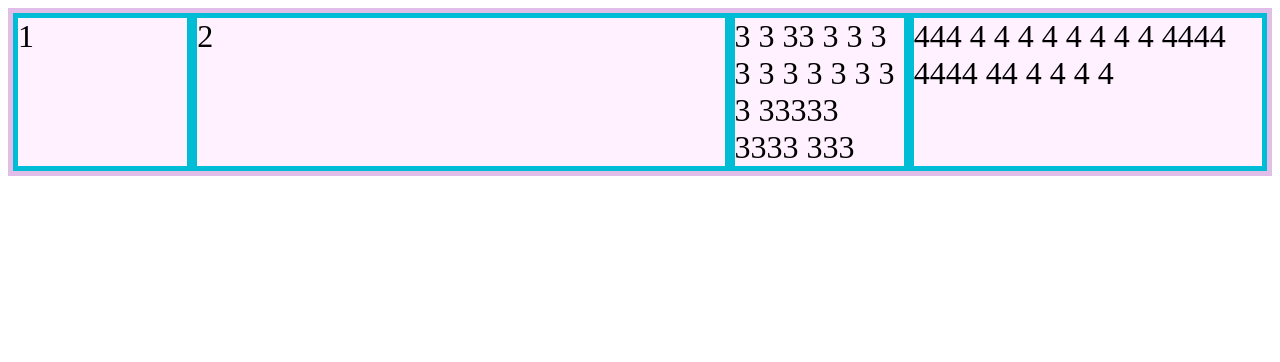
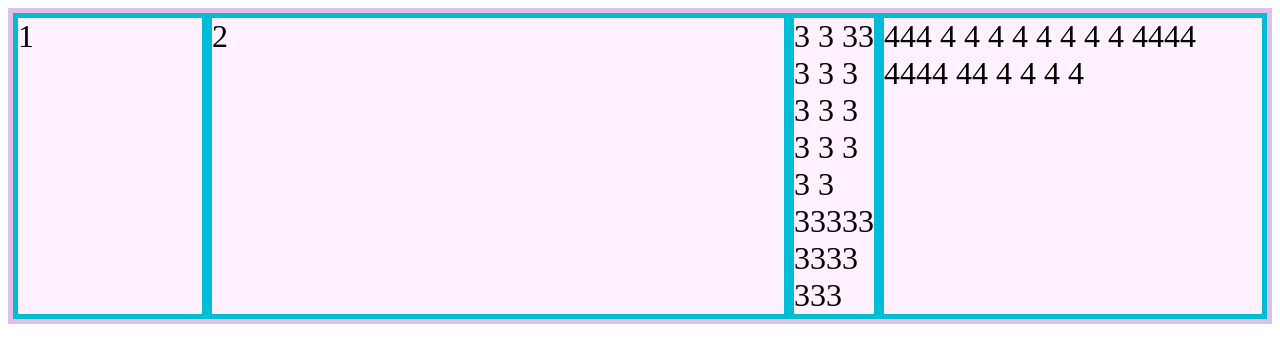
Before and after one commit to ESteban-07/Curso-Basico-CSS-Grid-Platzi, a plain HTML site: page Keywords especiales/index.html in a window 1280 px wide. Drawn offline with Linux system fonts and the light colour scheme.

Commit message:
utilizando min-content para el ancho minimo de la celda

```diff
--- a/Keywords especiales/style.css
+++ b/Keywords especiales/style.css
@@ -2,10 +2,9 @@
     border: 5px solid #e1bee7;
     background-color: #fff1ff;
     display: grid;
-    /* Indicamos que todas las columnas tendrán una
-    un ancho diferente pero mantendrán su proporción
-    a medida que escalamos la pantalla */
-    grid-template-columns: 1fr 3fr 1fr 2fr;
+    /* Con min-content ajustamos el ancho de la celda
+    lo mínimo posible sin romper su contenido */
+    grid-template-columns: 1fr 3fr min-content 2fr;
 }
 
 .item {
```
